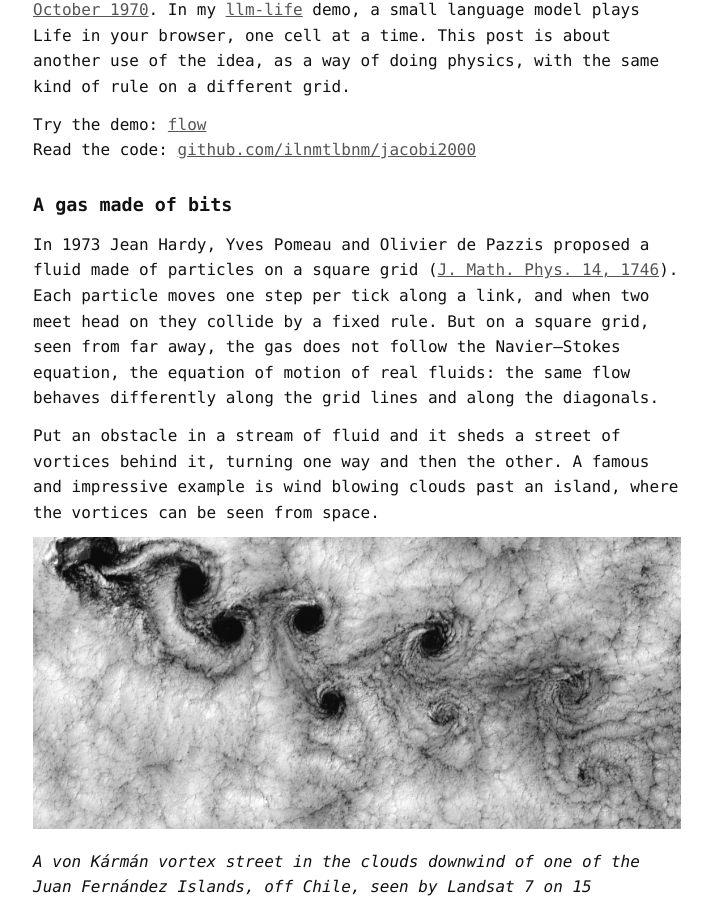
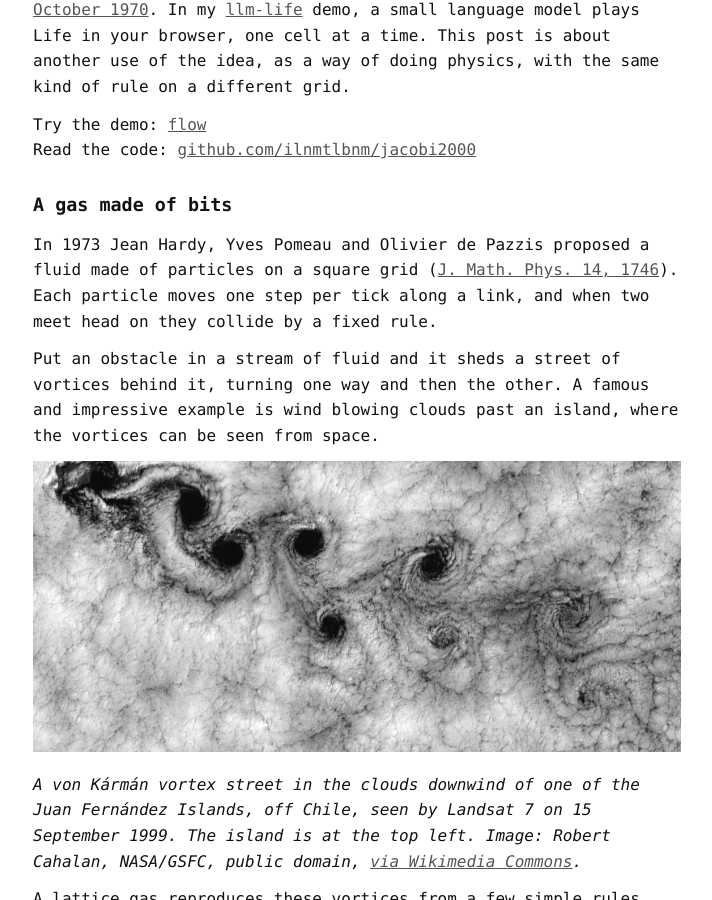
Before and after one commit to idle-intelligence/trucs.ai, a Jekyll site: the page built from blog/cellular-automata.md, in a window 1280 px wide and 900 px high, scrolled down 333 px. Shown: the whole window, without its empty margins (283-995 px from the left). Built offline with Jekyll 4.4.1, drawn with Linux system fonts in a browser that asks for light colours.

Commit message:
blog: drop the square-grid sentence

```diff
--- a/blog/cellular-automata.md
+++ b/blog/cellular-automata.md
@@ -16,7 +16,7 @@ Read the code: [github.com/ilnmtlbnm/jacobi2000](https://github.com/ilnmtlbnm/ja
 
 ## A gas made of bits
 
-In 1973 Jean Hardy, Yves Pomeau and Olivier de Pazzis proposed a fluid made of particles on a square grid ([J. Math. Phys. 14, 1746](https://doi.org/10.1063/1.1666248)). Each particle moves one step per tick along a link, and when two meet head on they collide by a fixed rule. But on a square grid, seen from far away, the gas does not follow the Navier–Stokes equation, the equation of motion of real fluids: the same flow behaves differently along the grid lines and along the diagonals.
+In 1973 Jean Hardy, Yves Pomeau and Olivier de Pazzis proposed a fluid made of particles on a square grid ([J. Math. Phys. 14, 1746](https://doi.org/10.1063/1.1666248)). Each particle moves one step per tick along a link, and when two meet head on they collide by a fixed rule.
 
 Put an obstacle in a stream of fluid and it sheds a street of vortices behind it, turning one way and then the other. A famous and impressive example is wind blowing clouds past an island, where the vortices can be seen from space.
 
```
